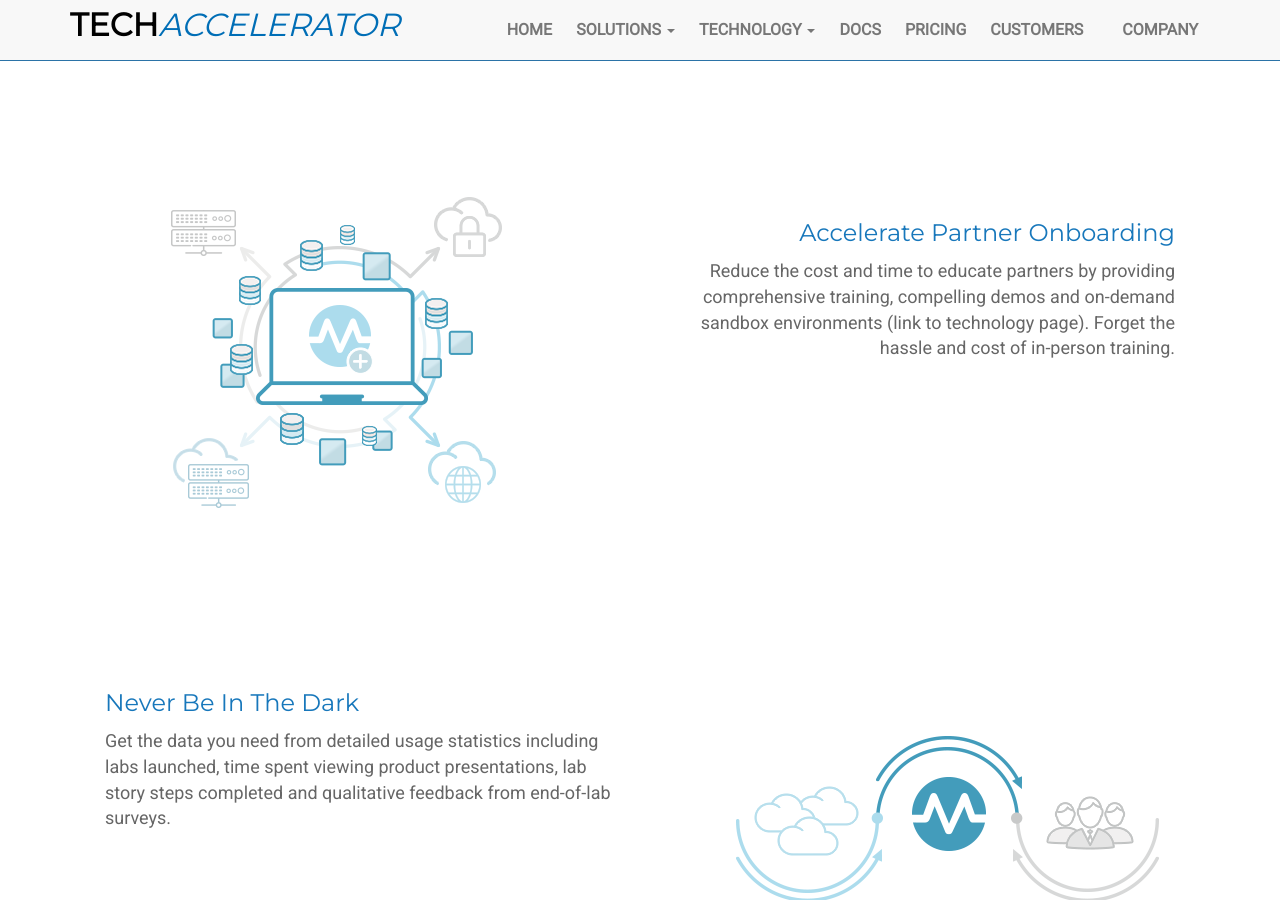
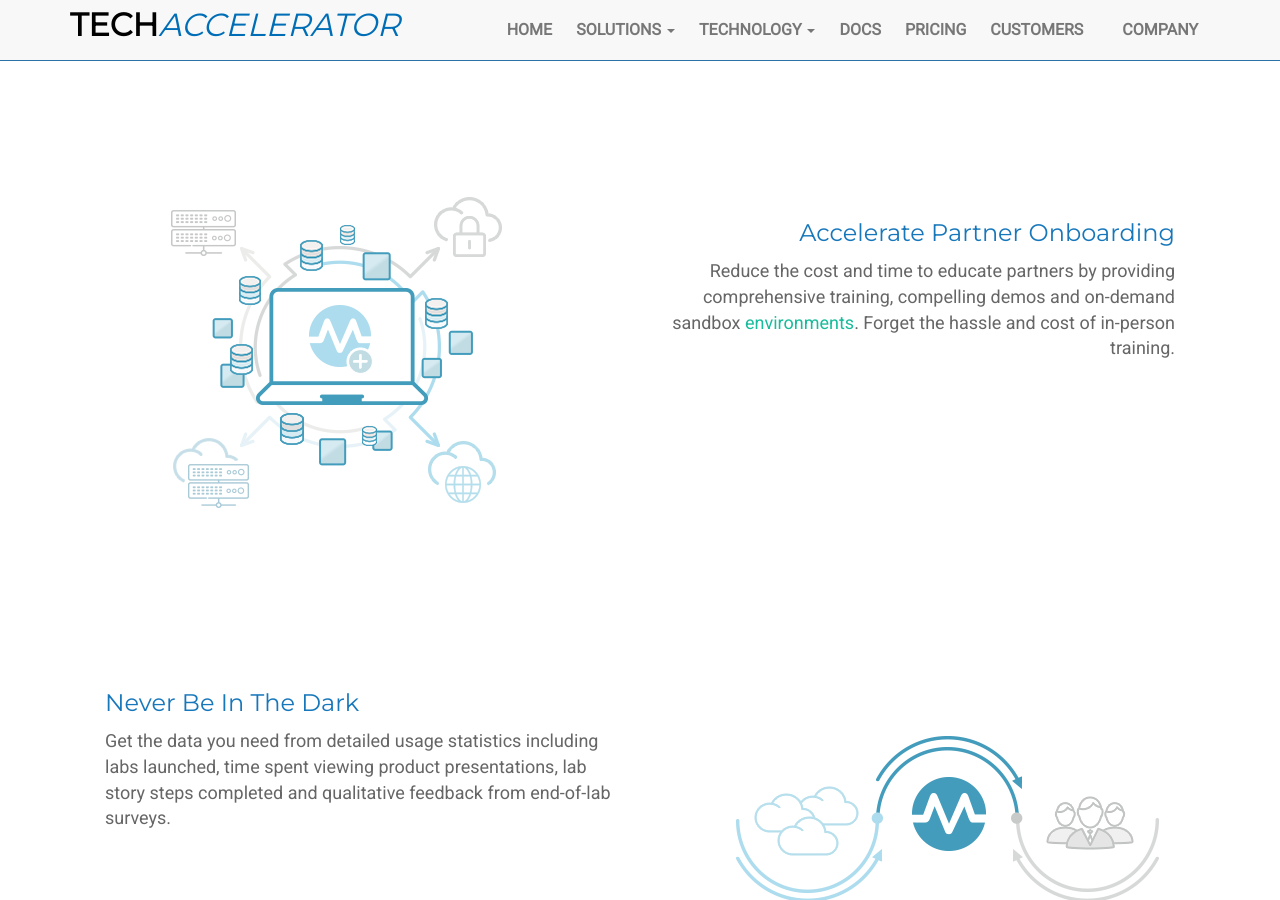
Before and after one commit to nickovanessoff/dhekimian.github.io, a Jekyll site: the page built from solutions/channel_enablement.html, in a window 1280 px wide and 900 px high, scrolled down 930 px. Built offline with Jekyll 4.4.1, drawn with Linux system fonts in a browser that asks for light colours.

Commit message:
closes #5

```diff
--- a/solutions/channel_enablement.html
+++ b/solutions/channel_enablement.html
@@ -19,7 +19,7 @@ rows:
       visual: /assets/images/static/morpheus-img-2.png
     right:
       title: Accelerate Partner Onboarding
-      description: Reduce the cost and time to educate partners by providing comprehensive training, compelling demos and on-demand sandbox environments (link to technology page). Forget the hassle and cost of in-person training.
+      description: Reduce the cost and time to educate partners by providing comprehensive training, compelling demos and on-demand sandbox <a href="/technology/virtual_environments/">environments</a>. Forget the hassle and cost of in-person training.
   - left:
       title: Never Be In The Dark
       description: Get the data you need from detailed usage statistics including labs launched, time spent viewing product presentations, lab story steps completed and qualitative feedback from end-of-lab surveys.
```
